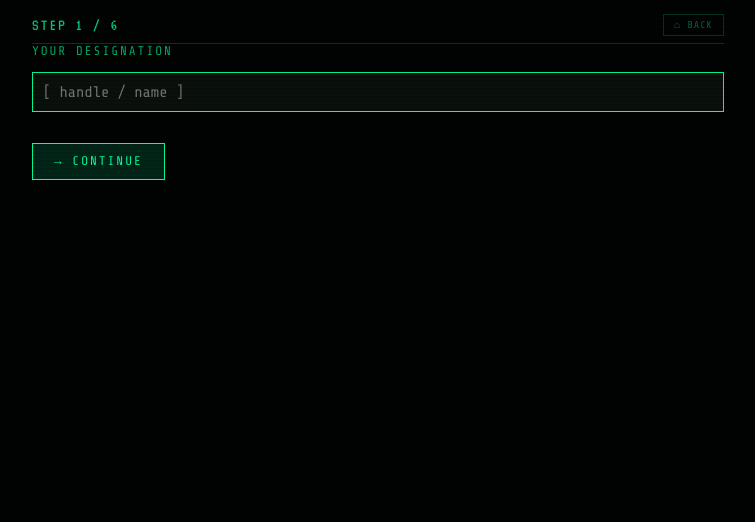
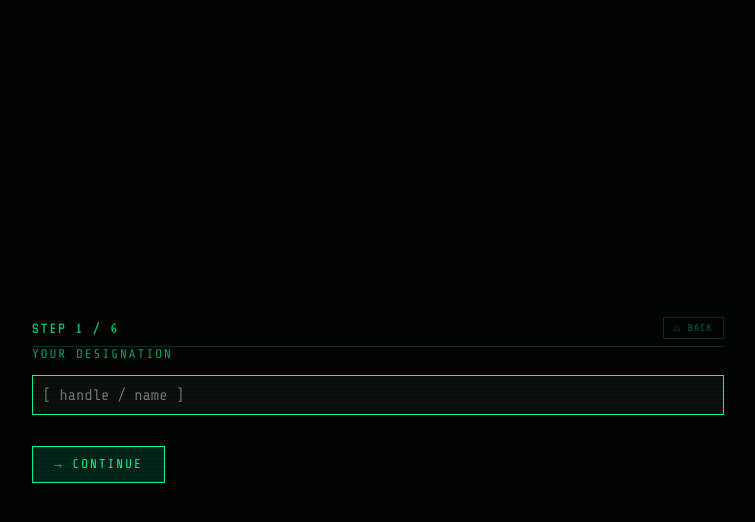
Before and after one commit to BubblezTea/cyberterm2, a plain HTML site: page index.html in a window 1280 px wide. Both pictures are taken after a click on the button "▶ START". Shown: the whole page, without its empty margins (262-1017 px from the left). Drawn offline with nearby package versions, Linux system fonts and the light colour scheme.

Commit message:
Update style.css

```diff
--- a/style.css
+++ b/style.css
@@ -116,19 +116,18 @@ body { animation: flicker 8s infinite; }
 
 /* ─── CHARACTER CREATION ───────────────────────────────── */
 #charCreateScreen {
-  overflow: hidden;
+  overflow-y: auto;
   align-items: center;
   justify-content: center;
+  padding: 1rem;
 }
 .char-create-container {
   width: 100%;
   max-width: 720px;
-  height: 100dvh;
-  overflow-y: auto;
-  padding: 1rem;
-  margin: 0 auto;
+  margin: auto;
   background: var(--bg);
   box-sizing: border-box;
+  padding: 1rem;
 }
 .char-create-container::-webkit-scrollbar {
   width: 4px;
```
